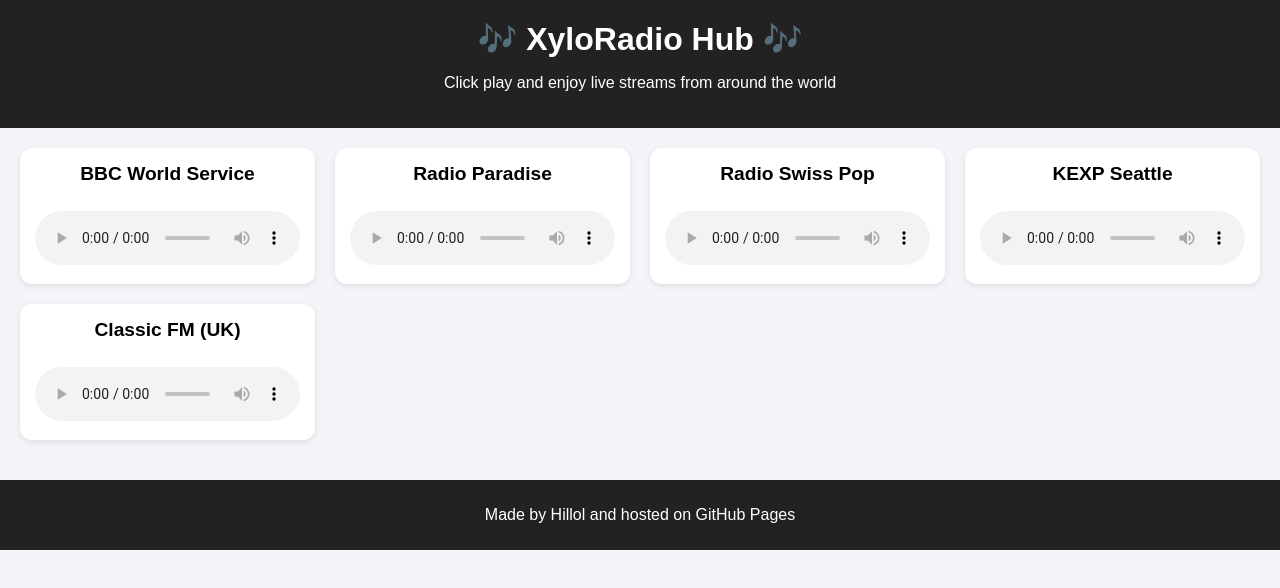
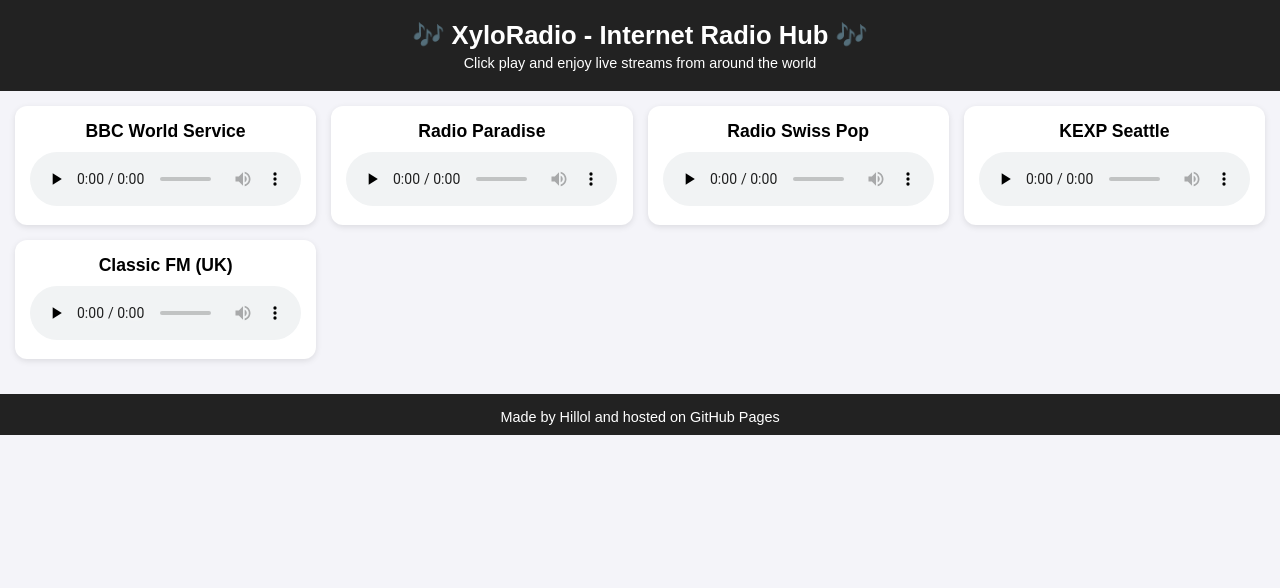
Before and after one commit to xylotechlabs/xyloradio, a plain HTML site: page index.html in a window 1280 px wide. Drawn offline with Linux system fonts and the light colour scheme.

Commit message:
Update index.html

```diff
--- a/index.html
+++ b/index.html
@@ -3,6 +3,7 @@
 <head>
   <meta charset="UTF-8">
   <title>XyloRadio</title>
+  <meta name="viewport" content="width=device-width, initial-scale=1.0"> <!-- important for mobile -->
   <style>
     body {
       font-family: Arial, sans-serif;
@@ -14,16 +15,21 @@
       background: #222;
       color: #fff;
       text-align: center;
-      padding: 20px;
+      padding: 20px 10px;
     }
     h1 {
       margin: 0;
+      font-size: 1.6rem;
+    }
+    p {
+      margin: 5px 0 0;
+      font-size: 0.9rem;
     }
     .container {
       display: grid;
-      grid-template-columns: repeat(auto-fit, minmax(280px, 1fr));
-      gap: 20px;
-      padding: 20px;
+      grid-template-columns: repeat(auto-fit, minmax(250px, 1fr));
+      gap: 15px;
+      padding: 15px;
     }
     .station {
       background: #fff;
@@ -31,14 +37,19 @@
       box-shadow: 0 2px 6px rgba(0,0,0,0.1);
       padding: 15px;
       text-align: center;
+      transition: transform 0.2s ease;
+    }
+    .station:hover {
+      transform: scale(1.02);
     }
     .station h2 {
-      margin-top: 0;
-      font-size: 1.2rem;
+      margin: 0;
+      font-size: 1.1rem;
     }
     audio {
       width: 100%;
       margin-top: 10px;
+      border-radius: 6px;
     }
     footer {
       text-align: center;
@@ -46,12 +57,18 @@
       color: #fff;
       padding: 10px;
       margin-top: 20px;
+      font-size: 0.8rem;
+    }
+    /* Mobile tweaks */
+    @media (max-width: 600px) {
+      h1 { font-size: 1.3rem; }
+      .station h2 { font-size: 1rem; }
     }
   </style>
 </head>
 <body>
   <header>
-    <h1>🎶 XyloRadio Hub 🎶</h1>
+    <h1>🎶 XyloRadio - Internet Radio Hub 🎶</h1>
     <p>Click play and enjoy live streams from around the world</p>
   </header>
 
@@ -59,35 +76,35 @@
 
     <div class="station">
       <h2>BBC World Service</h2>
-      <audio controls>
+      <audio controls preload="none">
         <source src="http://stream.live.vc.bbcmedia.co.uk/bbc_world_service" type="audio/mpeg">
       </audio>
     </div>
 
     <div class="station">
       <h2>Radio Paradise</h2>
-      <audio controls>
+      <audio controls preload="none">
         <source src="http://stream.radioparadise.com/mp3-192" type="audio/mpeg">
       </audio>
     </div>
 
     <div class="station">
       <h2>Radio Swiss Pop</h2>
-      <audio controls>
+      <audio controls preload="none">
         <source src="http://stream.srg-ssr.ch/m/rsp/mp3_128" type="audio/mpeg">
       </audio>
     </div>
 
     <div class="station">
       <h2>KEXP Seattle</h2>
-      <audio controls>
+      <audio controls preload="none">
         <source src="https://kexp-mp3-128.streamguys1.com/kexp128.mp3" type="audio/mpeg">
       </audio>
     </div>
 
     <div class="station">
       <h2>Classic FM (UK)</h2>
-      <audio controls>
+      <audio controls preload="none">
         <source src="https://media-ssl.musicradio.com/ClassicFM" type="audio/mpeg">
       </audio>
     </div>
```
